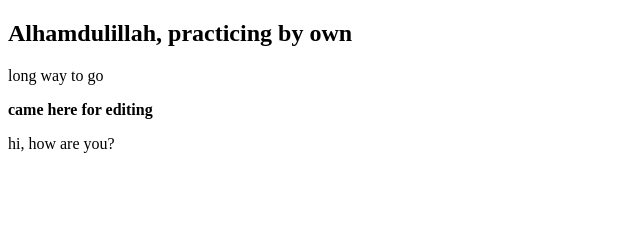
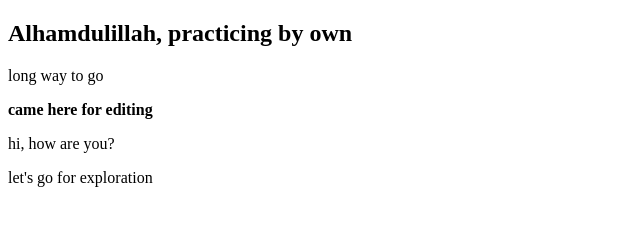
Before and after one commit to Jubair-Saad/my-second-website, a plain HTML site: page index.html in a window 1280 px wide. Shown: the whole page, without its empty margins (0-640 px from the left). Drawn offline with Linux system fonts and the light colour scheme.

Commit message:
adding paragraph

```diff
--- a/index.html
+++ b/index.html
@@ -10,5 +10,6 @@
     <p>long way to go</p>
     <b>came here for editing</b>
     <p>hi, how are you?</p>
+    <p>let's go for exploration</p>
 </body>
 </html>
```
